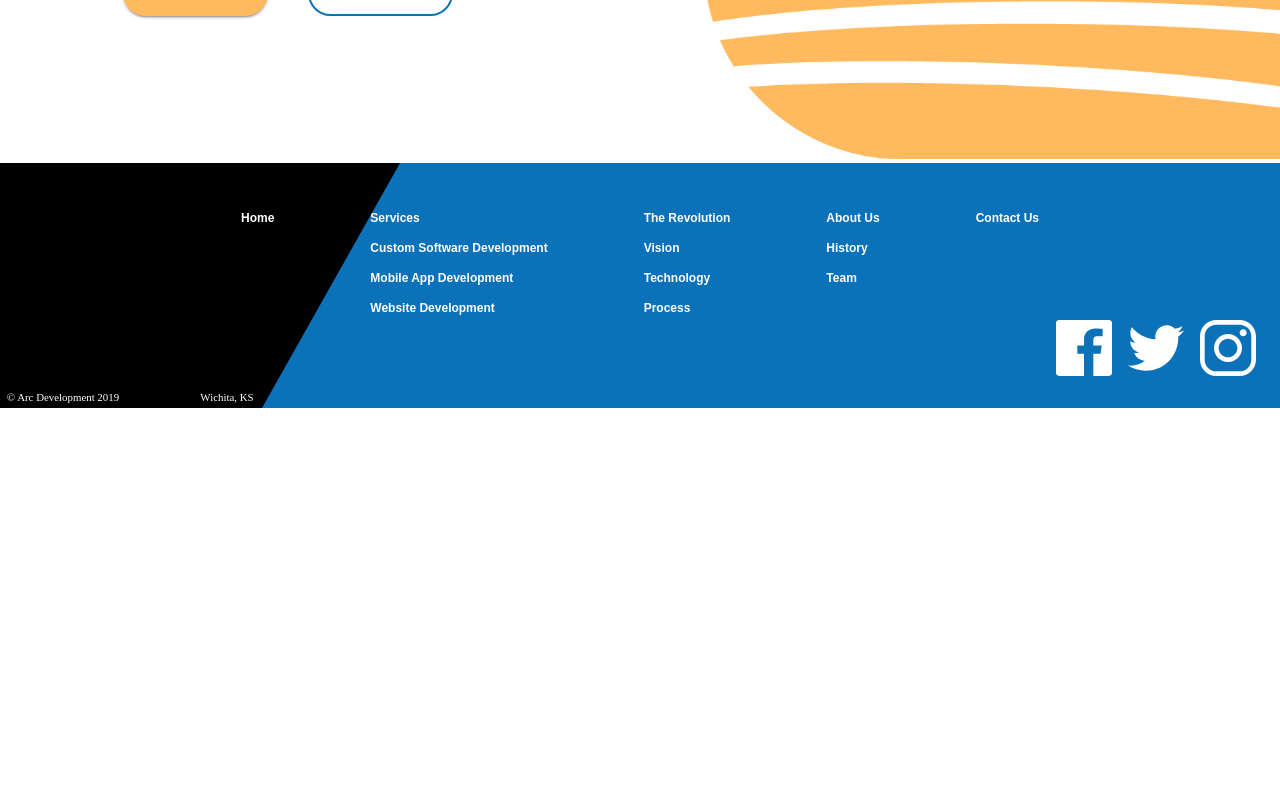
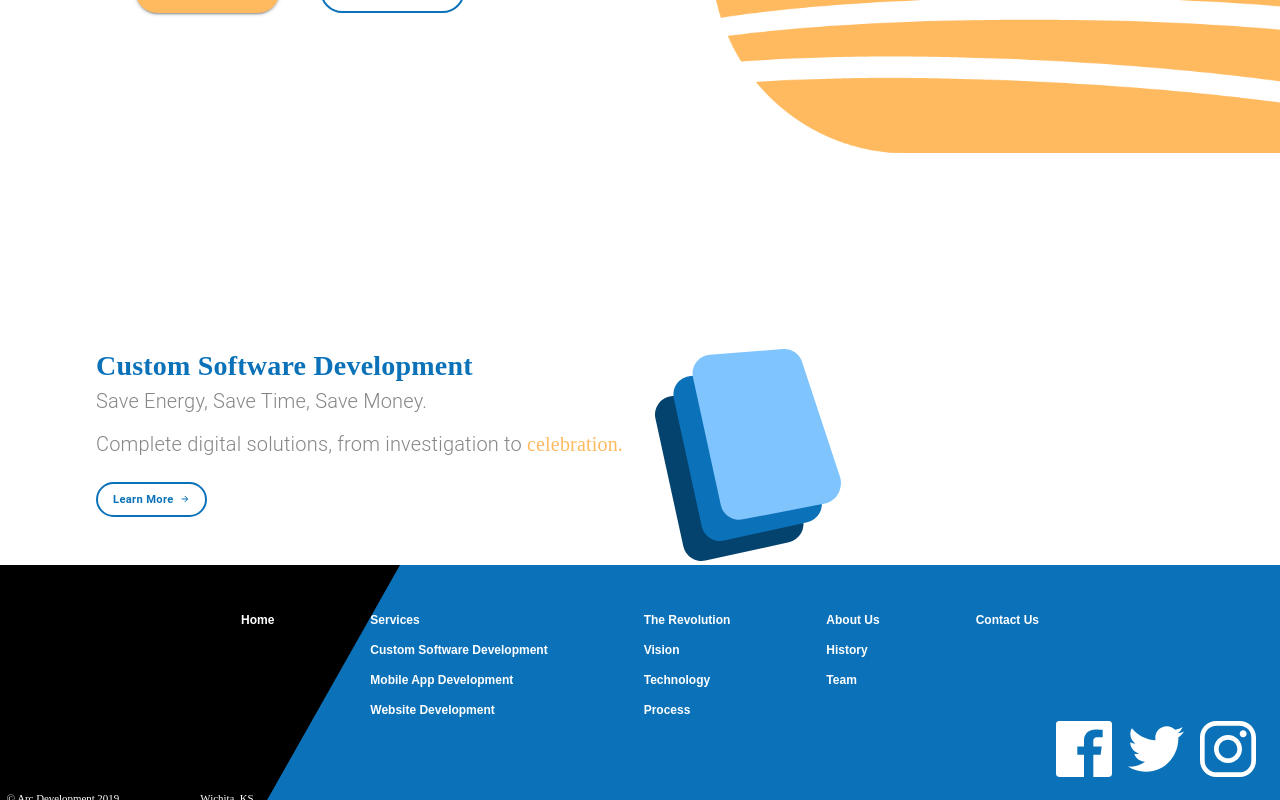
Before and after one commit to Elvis020/ArcDev-with-Material_UI, a React (Create React App) app in the folder arcdev/: page / in a window 1280 px wide. Shown: the part 417-1217 px from the top of the page. Before the commit the page ends 825 px from the top, so only its background shows below. Built offline with nearby package versions, Linux system fonts and the light colour scheme.

Commit message:
😋Added tweaks and Services section😋

```diff
--- a/arcdev/src/components/LandingPage.js
+++ b/arcdev/src/components/LandingPage.js
@@ -4,6 +4,8 @@
 import animationData from "../animations/landingAnimation/data";
 import { Grid, Button, Typography } from "@material-ui/core";
 import { ButtonArrow } from "../components/ui";
+import customSoftwareIcon from "../assets/Custom_Software_Icon.svg";
+import useMediaQuery from "@material-ui/core/useMediaQuery";
 
 // Setting up useStyles
 const useStyles = makeStyles((theme) => ({
@@ -12,9 +14,9 @@
     minWidth: "21em",
     marginTop: "2em",
     marginLeft: "10%",
-    [theme.breakpoints.down("sm")]:{
+    [theme.breakpoints.down("sm")]: {
       maxWidth: "30em",
-  },
+    },
   },
   estimateButton: {
     ...theme.typography.estimate,
@@ -32,32 +34,61 @@
     marginTop: "1em",
   },
   learnButtonHero: {
-    borderColor: theme.palette.common.blue,
-    color: theme.palette.common.blue,
-    borderWidth: 2,
-    textTransform: "none",
-    borderRadius: 50,
-    fontFamily: "Roboto",
-    fontWeight: "bold",
+    ...theme.typography.learnButton,
     fontSize: "0.9rem",
     height: 45,
     width: 145,
   },
   mainContainer: {
     marginTop: "3.5em",
-    [theme.breakpoints.down("md")]:{
-        marginTop:"3em",
+    [theme.breakpoints.down("md")]: {
+      marginTop: "3em",
     },
-    [theme.breakpoints.down("xs")]:{
-        marginTop:"2em",
+    [theme.breakpoints.down("xs")]: {
+      marginTop: "2em",
     },
   },
-
+  heroTextContainer: {
+    minWidth: "21.5em",
+    marginLeft: "1em",
+    [theme.breakpoints.down("xs")]: {
+      marginLeft: 0,
+    },
+  },
+  specialText: {
+    fontFamily: "Pacifico",
+    color: theme.palette.common.orange,
+  },
+  learnButton: {
+    ...theme.typography.learnButton,
+    height: 35,
+    fontSize: "0.7rem",
+    [theme.breakpoints.down("sm")]: {
+      marginBottom: "2em",
+    },
+  },
+  subtitle: {
+    marginBottom: ".4em",
+  },
+  icon: {
+    marginLeft: "2em",
+    [theme.breakpoints.down("sm")]: {
+      marginLeft: 0,
+    },
+  },
+  serviceContainer: {
+    marginTop: "12em",
+    [theme.breakpoints.down("sm")]: {
+      padding: 25,
+    },
+  },
 }));
 
 const LandingPage = () => {
   const elvisUI = useStyles();
   const theme = useTheme();
+  // For media queries
+  const matchesSM = useMediaQuery(theme.breakpoints.down("sm"));
 
   // For react-lottie
   const defaultOptions = {
@@ -72,6 +103,8 @@
   return (
     <Grid container className={elvisUI.mainContainer} direction="column">
       <Grid item>
+        {" "}
+        {/* ------ Hero Block ------- */}
         <Grid container justify="flex-end" alignItems="center" direction="row">
           {/* Text */}
           <Grid className={elvisUI.heroTextContainer} sm item>
@@ -107,6 +140,50 @@
           </Grid>
         </Grid>
       </Grid>
+
+      {/* ------ Services Block ------- */}
+      <Grid item style={{ margin: "0 1em" }}>
+        <Grid
+          container
+          justify={matchesSM && "center"}
+          direction="row"
+          className={elvisUI.serviceContainer}
+        >
+          {/* First Item */}
+          <Grid
+            item
+            style={{
+              marginLeft: matchesSM ? 0 : "5em",
+              textAlign: matchesSM && "center",
+            }}
+          >
+            <Typography variant="h4">Custom Software Development</Typography>
+            <Typography variant="subtitle1" className={elvisUI.subtitle}>
+              Save Energy, Save Time, Save Money.
+            </Typography>
+            <Typography style={{ marginBottom: "1em" }} variant="subtitle1">
+              Complete digital solutions, from investigation to{" "}
+              <span className={elvisUI.specialText}>celebration.</span>
+            </Typography>
+            <Button variant="outlined" className={elvisUI.learnButton}>
+              <span style={{ marginRight: 6 }}> Learn More </span>
+              <ButtonArrow
+                width={10}
+                height={10}
+                fill={theme.palette.common.blue}
+              />
+            </Button>
+          </Grid>
+          {/* First Icon */}
+          <Grid item>
+            <img
+              className={elvisUI.icon}
+              src={customSoftwareIcon}
+              alt="Custom software Icon"
+            />
+          </Grid>
+        </Grid>
+      </Grid>
     </Grid>
   );
 };
--- a/arcdev/src/components/ui/Theme.js
+++ b/arcdev/src/components/ui/Theme.js
@@ -3,18 +3,19 @@
 // Creating constants for main colors
 const arcBlue = "#0b72b9";
 const arcOrange = "#ffba60";
+const arcGrey = "#868686";
 
 export default createMuiTheme({
   palette: {
     common: {
-      blue: `${arcBlue}`,
-      orange: `${arcOrange}`,
+      blue: arcBlue,
+      orange: arcOrange,
     },
     primary: {
-      main: `${arcBlue}`,
+      main: arcBlue,
     },
     secondary: {
-      main: `${arcOrange}`,
+      main: arcOrange,
     },
   },
   typography: {
@@ -34,18 +35,33 @@
       fontFamily: "Raleway",
       fontWeight: 600,
       fontSize: "2.5rem",
-      color: `${arcBlue}`,
+      color: arcBlue,
       lineHeight: 1.3,
     },
     h3: {
       fontFamily: "Pacifico",
       fontSize: "2.5rem",
-      color: `${arcBlue}`,
+      color: arcBlue,
     },
     h4: {
-      fontFamily: "Pacifico",
+      fontFamily: "Raleway",
       fontSize: "1.75rem",
-      color: `${arcBlue}`,
+      color: arcBlue,
+      fontWeight: 600,
+    },
+    subtitle1: {
+      fontSize: "1.25rem",
+      fontWeight: 300,
+      color: arcGrey,
+    },
+    learnButton: {
+      borderColor: arcBlue,
+      color: arcBlue,
+      borderWidth: 2,
+      textTransform: "none",
+      borderRadius: 50,
+      fontFamily: "Roboto",
+      fontWeight: "bold",
     },
   },
 });
```
Also changed, not shown: arcdev/src/assets/Custom_Software_Icon.svg (renamed from arcdev/src/assets/Custom Software Icon.svg).
